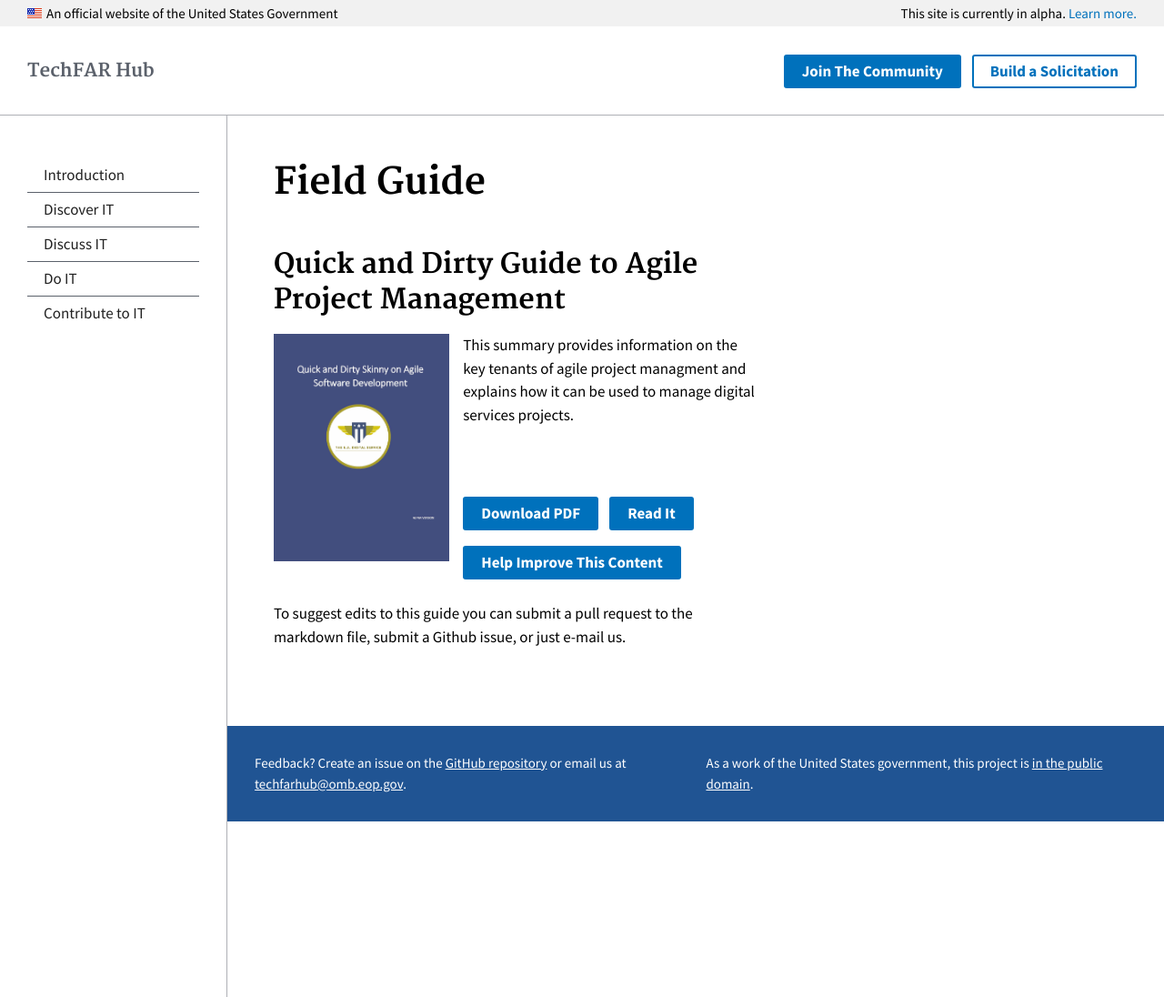
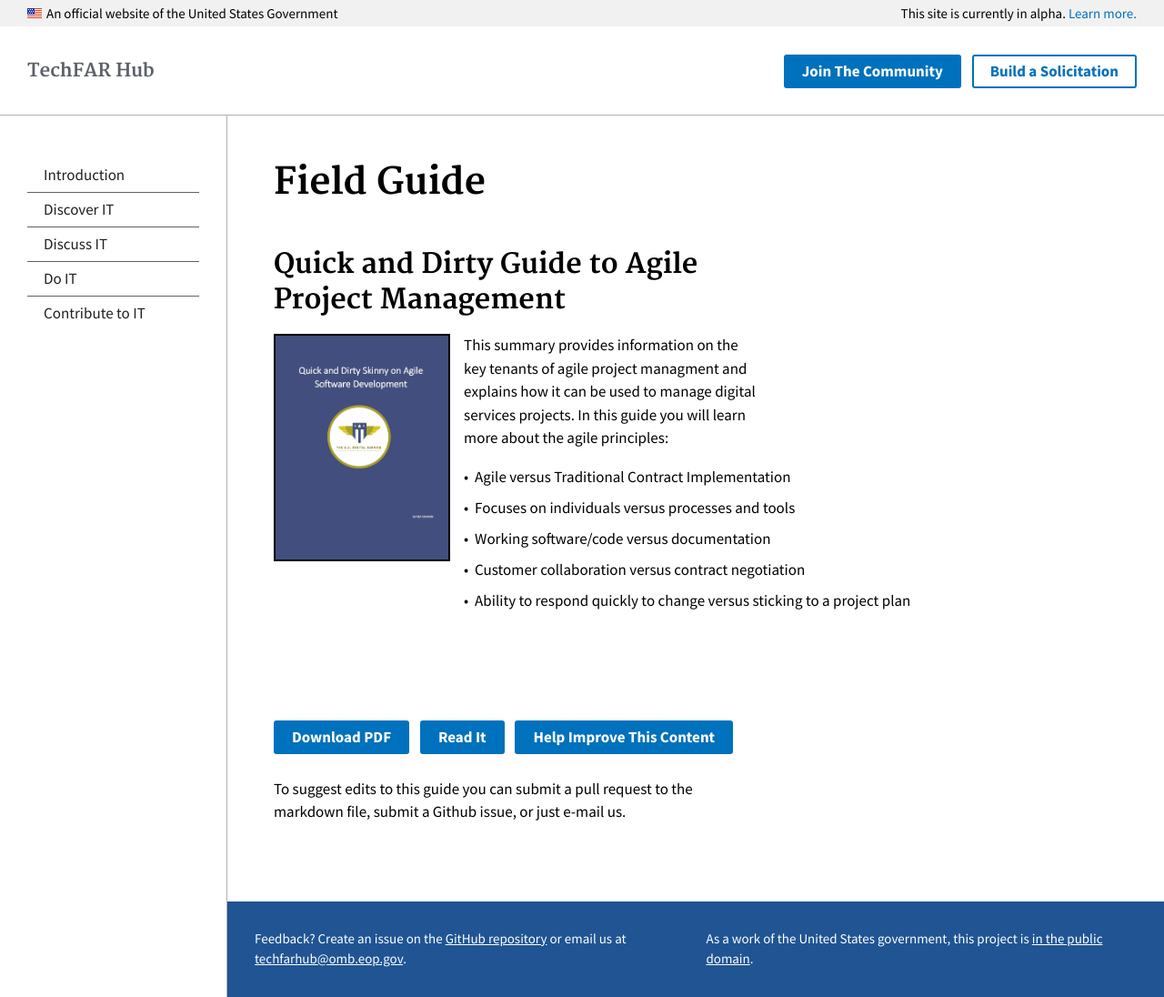
Before and after one commit to usds/techfar-hub, a Jekyll site: the page built from guide-landing/agile.md, in a window 1280 px wide and 1096 px high. Shown: the whole window at 91% size. Built offline with Jekyll 4.4.1, drawn with Linux system fonts in a browser that asks for light colours.

Commit message:
Attempting to correct the spacing issues with the bottom nav by adding additional text
Also adding a border to the image for definition.

```diff
--- a/guide-landing/agile.md
+++ b/guide-landing/agile.md
@@ -8,9 +8,16 @@
 ## Quick and Dirty Guide to Agile Project Management
 
 ![QuickSkinnyCover](https://github.com/usds/techfar-hub/blob/master/assets/img/QuickSkinnyCover.jpg?raw=true)
-This summary provides information on the key tenants of agile project managment and explains how it can be used to manage digital services projects.
+This summary provides information on the key tenants of agile project managment and explains how it can be used to manage digital services projects. In this guide you will learn more about the agile principles:
+*	Agile versus Traditional Contract Implementation
+*	Focuses on individuals versus processes and tools
+*	Working software/code versus documentation
+*	Customer collaboration versus contract negotiation
+*	Ability to respond quickly to change versus sticking to a project plan
 
-<br/>  <br/>
+
+<br/><br/>
+
 <a class="usa-button" type="button" href="https://techfarhub.cio.gov/assets/files/Quick%20and%20Dirty%20Skinny%20on%20Agile%20Software%20Development-I2.pdf">Download PDF</a>  <a class="usa-button" type="button" href="https://github.com/usds/techfar-hub/blob/master/docs/Quick-and-Dirty-Skinny-on-Agile-Software-Development.md">Read It</a>  <a class="usa-button" type="button" target="blank" href="https://github.com/usds/techfar-hub/blob/master/README.md">Help Improve This Content</a>
 
 To suggest edits to this guide you can submit a pull request to the markdown file, submit a Github issue, or just e-mail us.
@@ -20,4 +27,6 @@
   max-height: 250px;
   float: left;
   margin: 0px 15px 15px 0px;
+  border-style: solid;
+  border-width: 2px;
   } </style>
```
